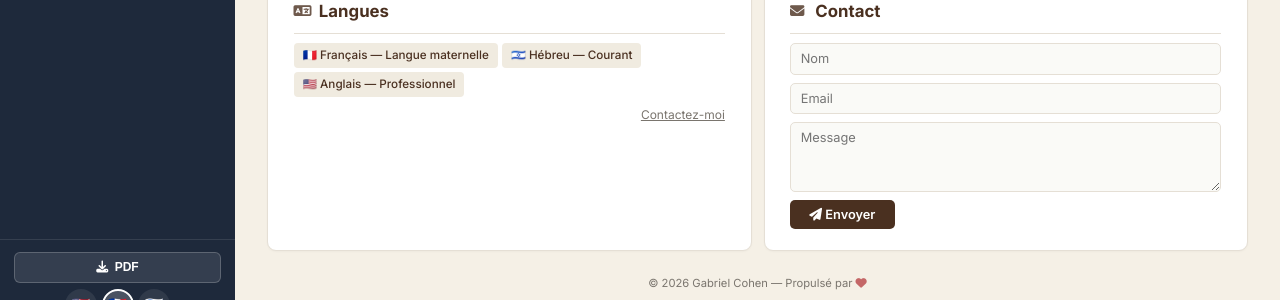
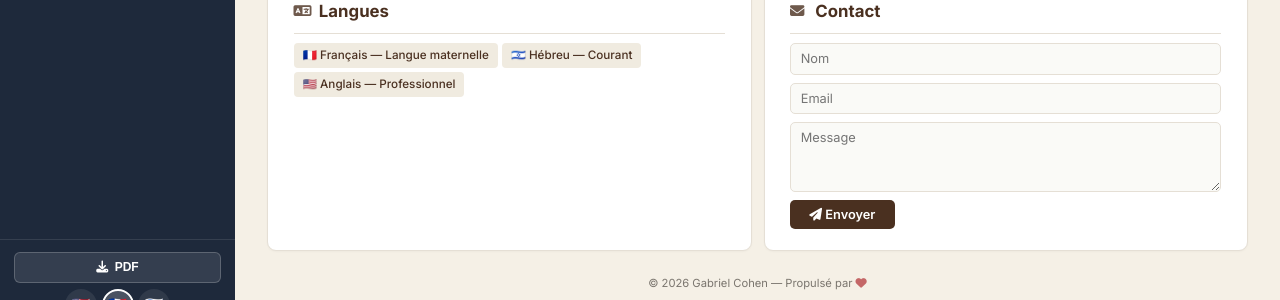
Before and after one commit to gcoh/resume, a Jekyll site: the page built from fr/index.md, in a window 1280 px wide and 900 px high, scrolled down 759 px. Shown: the part 567-867 px from the top of the window. Built offline with Jekyll 4.4.1, drawn with Linux system fonts in a browser that asks for light colours.

Commit message:
Remove redundant contact link from languages section

```diff
--- a/fr/index.md
+++ b/fr/index.md
@@ -113,9 +113,6 @@ description: "Gabriel Cohen — 20+ ans d'expertise en systèmes financiers, Cal
             <span class="tag">🇮🇱 Hébreu — Courant</span>
             <span class="tag">🇺🇸 Anglais — Professionnel</span>
         </div>
-        <p style="font-size:0.75rem;color:var(--muted);margin-top:0.5rem;text-align:right;">
-            <a href="#contact" style="color:var(--brown);">Contactez-moi</a>
-        </p>
     </section>
 
     <section class="section" id="contact">
```
Also changed, not shown: he/index.md (+0 -3 lines).
